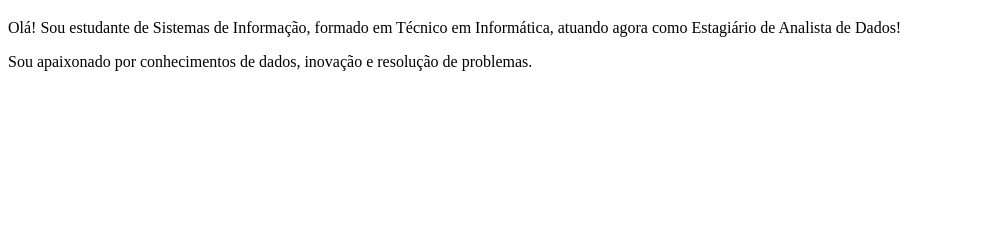
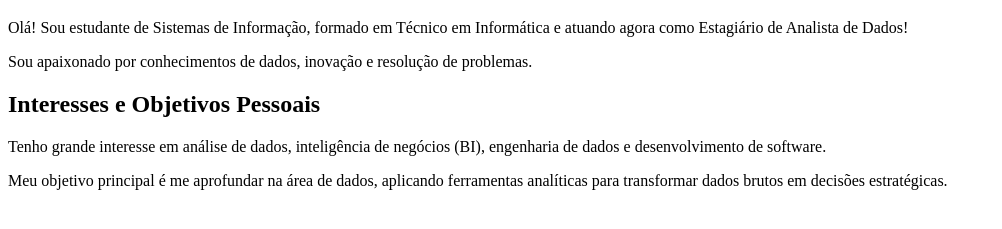
Before and after one commit to gabrielom1/portfolio-pessoal, a plain HTML site: page index.html in a window 1280 px wide. Shown: the part 61-290 px from the top of the page, without its empty margins (0-1002 px from the left). Drawn offline with Linux system fonts and the light colour scheme.

Commit message:
Adiciona seção de interesses e objetivos

```diff
--- a/index.html
+++ b/index.html
@@ -8,8 +8,16 @@
 <body>
     <header>
         <h1>Gabriel Olimpio Maciel</h1>
-        <p>Olá! Sou estudante de Sistemas de Informação, formado em Técnico em Informática, atuando agora como Estagiário de Analista de Dados!</p>
+        <p>Olá! Sou estudante de Sistemas de Informação, formado em Técnico em Informática e atuando agora como Estagiário de Analista de Dados!</p>
         <p>Sou apaixonado por conhecimentos de dados, inovação e resolução de problemas.</p>
     </header>
+
+    <main>
+        <section>
+            <h2>Interesses e Objetivos Pessoais</h2>
+            <p>Tenho grande interesse em análise de dados, inteligência de negócios (BI), engenharia de dados e desenvolvimento de software.</p>
+            <p>Meu objetivo principal é me aprofundar na área de dados, aplicando ferramentas analíticas para transformar dados brutos em decisões estratégicas.</p>
+        </section>
+    </main>
 </body>
 </html>
```
